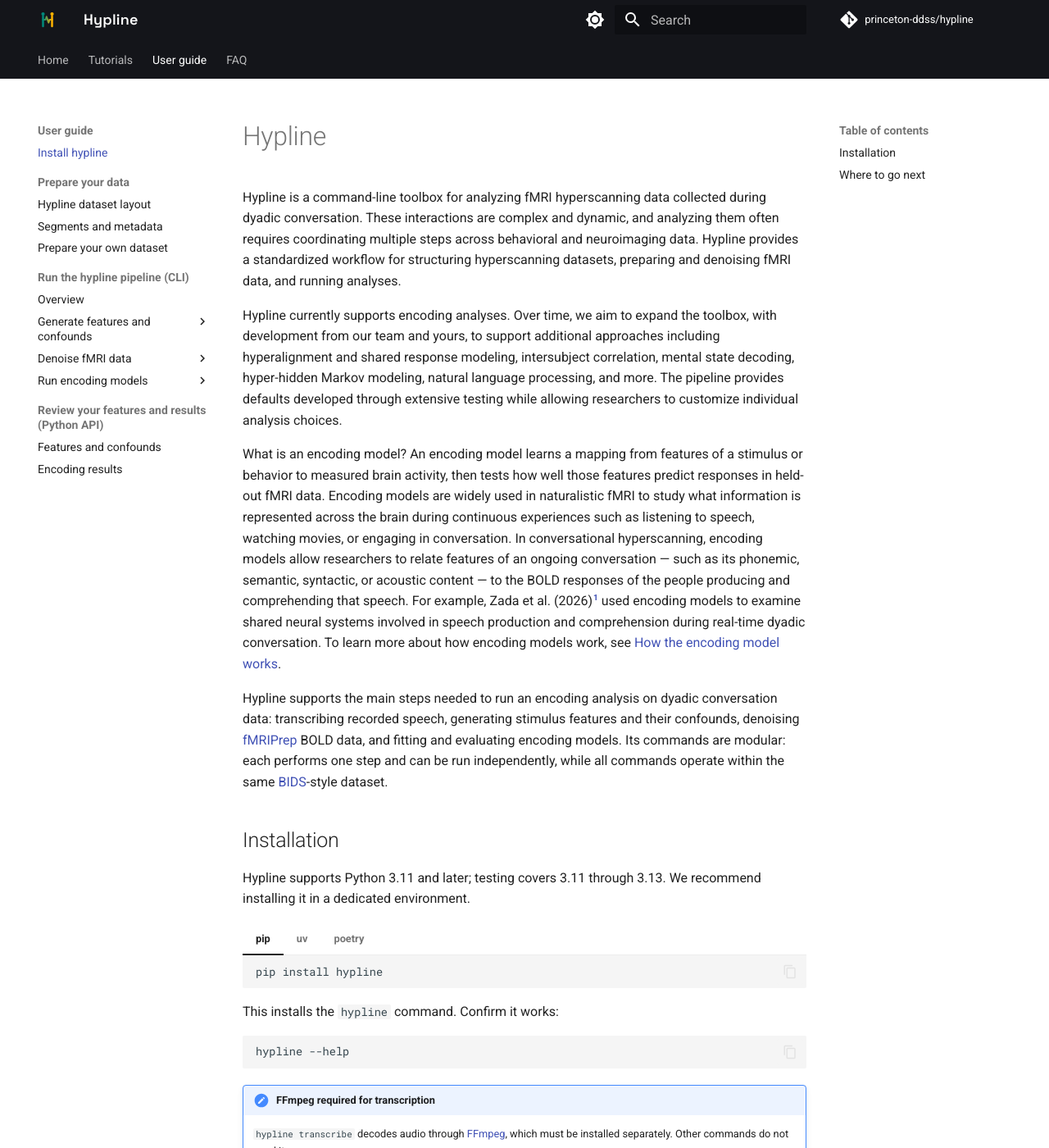
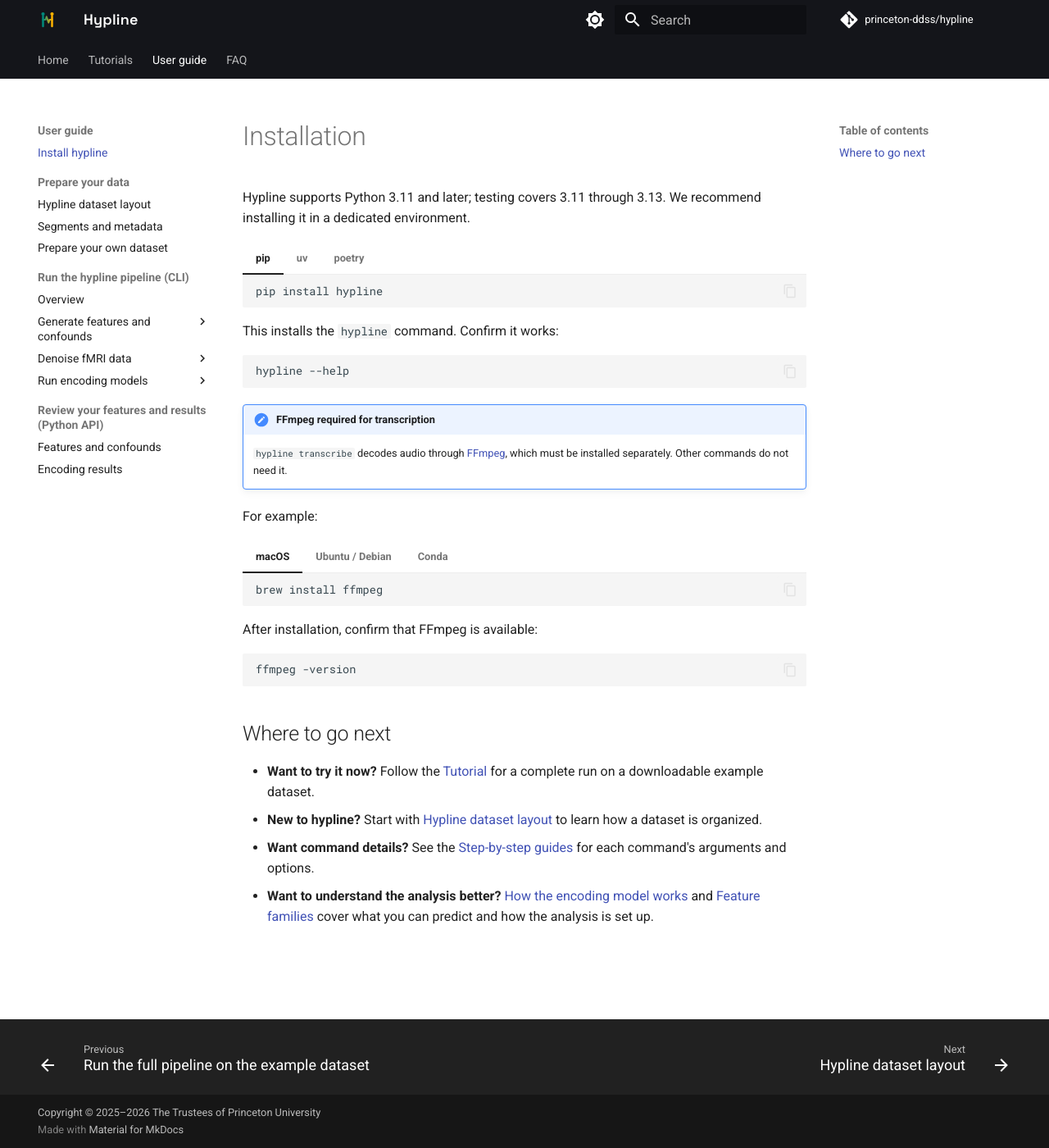
Before and after one commit to princeton-ddss/hypline, an MkDocs documentation site: the page built from docs/mkdocs/step-by-step/install.md, in a window 1280 px wide and 1400 px high. Shown: the whole window at 82% size. Built offline with MkDocs 1.6.1 and Material for MkDocs 9.7.7, drawn with Linux system fonts in a browser that asks for light colours; comment, search, counter and statistics services are not loaded; the version menu is left out; some of the changed text lies outside the part shown.

Commit message:
separate installation page in user guide
Removed introductory content about Hypline and retained only the installation instructions.

```diff
--- a/docs/mkdocs/step-by-step/install.md
+++ b/docs/mkdocs/step-by-step/install.md
@@ -1,27 +1,4 @@
-# Hypline
-
-Hypline is a command-line toolbox for analyzing fMRI hyperscanning data collected during dyadic conversation. These interactions are complex and dynamic, and analyzing them often requires coordinating multiple steps across behavioral and neuroimaging data. Hypline provides a standardized workflow for structuring hyperscanning datasets, preparing and denoising fMRI data, and running analyses.
-
-Hypline currently supports encoding analyses. Over time, we aim to expand the toolbox, with development from our team and yours, to support additional approaches including hyperalignment and shared response modeling, intersubject correlation, mental state decoding, hyper-hidden Markov modeling, natural language processing, and more. The pipeline provides defaults developed through extensive testing while allowing researchers to customize individual analysis choices.
-
-What is an encoding model? An encoding model learns a mapping from features of a stimulus or behavior
-to measured brain activity, then tests how well those features predict responses
-in held-out fMRI data. Encoding models are widely used in naturalistic fMRI to study what information is represented across the brain during continuous experiences such as listening to speech, watching movies, or engaging in conversation. In conversational hyperscanning, encoding models allow researchers to relate features of an ongoing conversation — such as its phonemic, semantic, syntactic, or acoustic content — to the BOLD responses of the people producing and comprehending that speech. For example, Zada et al. (2026)[^zada] used encoding models to examine shared neural systems involved in speech production and comprehension during real-time dyadic conversation. To learn more about how encoding models work, see [How the encoding model works](FAQ/how-encoding-works.md).
-
-Hypline supports the main steps needed to run an encoding analysis on dyadic
-conversation data: transcribing recorded speech, generating stimulus features
-and their confounds, denoising [fMRIPrep](https://fmriprep.org/en/stable/index.html)
-BOLD data, and fitting and evaluating encoding models. Its commands are modular:
-each performs one step and can be run independently, while all commands operate
-within the same [BIDS](https://bids.neuroimaging.io/)-style dataset.
-
-[^zada]: Zada, Z., Nastase, S. A., Speer, S., Mwilambwe-Tshilobo, L., Tsoi, L.,
-    Burns, S. M., Falk, E., Hasson, U., & Tamir, D. I. (2026). Linguistic
-    coupling between neural systems for speech production and comprehension
-    during real-time dyadic conversations. *Neuron*, *114*, 1–14.
-    [https://doi.org/10.1016/j.neuron.2025.11.004](https://doi.org/10.1016/j.neuron.2025.11.004)
-
-## Installation
+# Installation
 
 Hypline supports Python 3.11 and later; testing covers 3.11 through 3.13. We recommend
 installing it in a dedicated environment.
```
